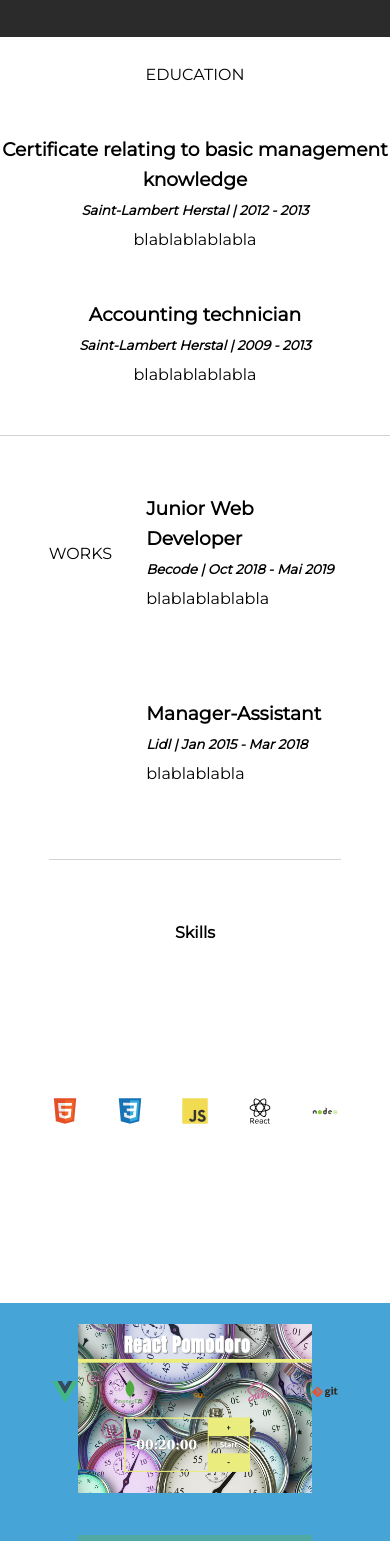
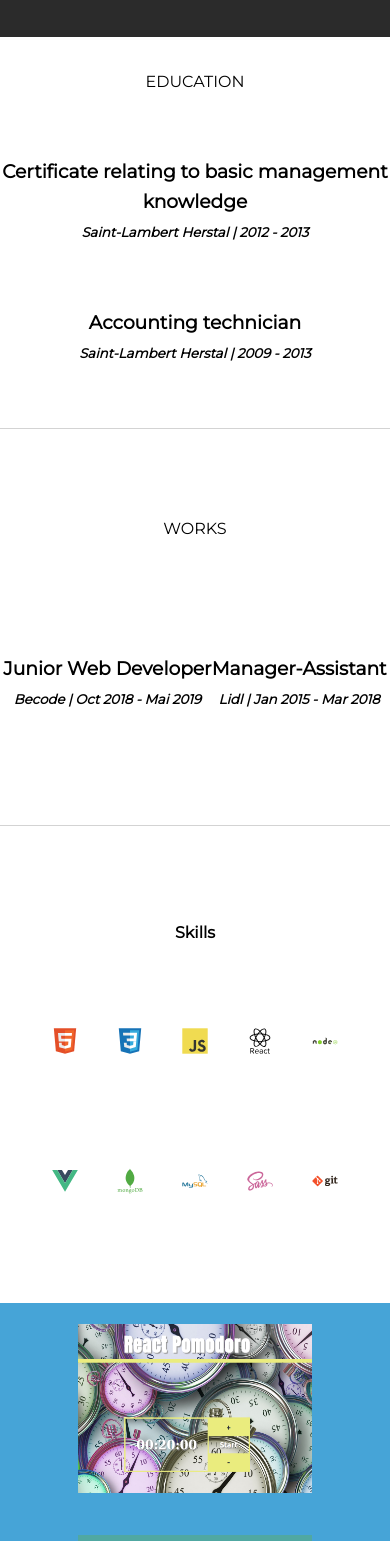
Before and after one commit to Stev07/Resume, a React (Vite) app: page / in a window 390 px wide. Shown: the part 1229-2770 px from the top of the page. Built offline with nearby package versions, Linux system fonts and the light colour scheme.

Commit message:
responsive

```diff
--- a/src/scss/about.scss
+++ b/src/scss/about.scss
@@ -70,6 +70,7 @@
 
     @media screen and (max-width: 576px) {
       text-align: center;
+      padding-bottom: 10px;
 
     }
 
@@ -113,6 +114,13 @@
       grid-column: 3;
       grid-row: 1;
 
+      p{
+        @media screen and (max-width: 576px) {
+          display: none;
+
+        }
+      }
+
   }
 
     .education-item2 {
@@ -123,6 +131,13 @@
         text-align: center;
         margin: 0 auto;
 
+      }
+
+      p{
+        @media screen and (max-width: 576px) {
+          display: none;
+
+        }
       }
     }
     .separate {
--- a/src/scss/resume.scss
+++ b/src/scss/resume.scss
@@ -12,19 +12,47 @@
     align-items: center;
     line-height: 30px;
 
+    @media screen and (max-width: 576px) {
+      display: flex;
+      flex-wrap: wrap;
+      text-align: center;
+      margin: 0 auto;
+      justify-content: center;
+    }
+
     .resume-title {
       grid-column: 2;
       grid-row: 1;
+      @media screen and (max-width: 576px) {
+        width: 100%;
+        text-align: center;
+        grid-row:1;
+
+      }
     }
 
     .resume-item1 {
       grid-column: 3;
       grid-row: 1;
+
+      p{
+        @media screen and (max-width: 576px) {
+          display: none;
+
+        }
+      }
     }
 
     .resume-item2 {
       grid-column: 3;
       grid-row: 2;
+
+      p{
+        @media screen and (max-width: 576px) {
+          display: none;
+
+        }
+      }
     }
 
     .separate {
@@ -41,10 +69,6 @@
     height: 50%;
     text-align: center;
 
-    @media screen and (max-width: 576px) {
-      height: 100vh;
-    }
-
     h4{
       padding-top: 5vh;
       margin-bottom: 30px;
@@ -59,6 +83,13 @@
       align-items: center;
       opacity:0;
       transition: 4s;
+
+      @media screen and (max-width: 576px) {
+        width: 100%;
+        text-align: center;
+        grid-row:1;
+
+      }
 
       > * {
         width:40%;
```
Also changed, not shown: src/scss/hello.scss (+12 -10 lines), 6 other files (tests, documents, lock files or other folders).
